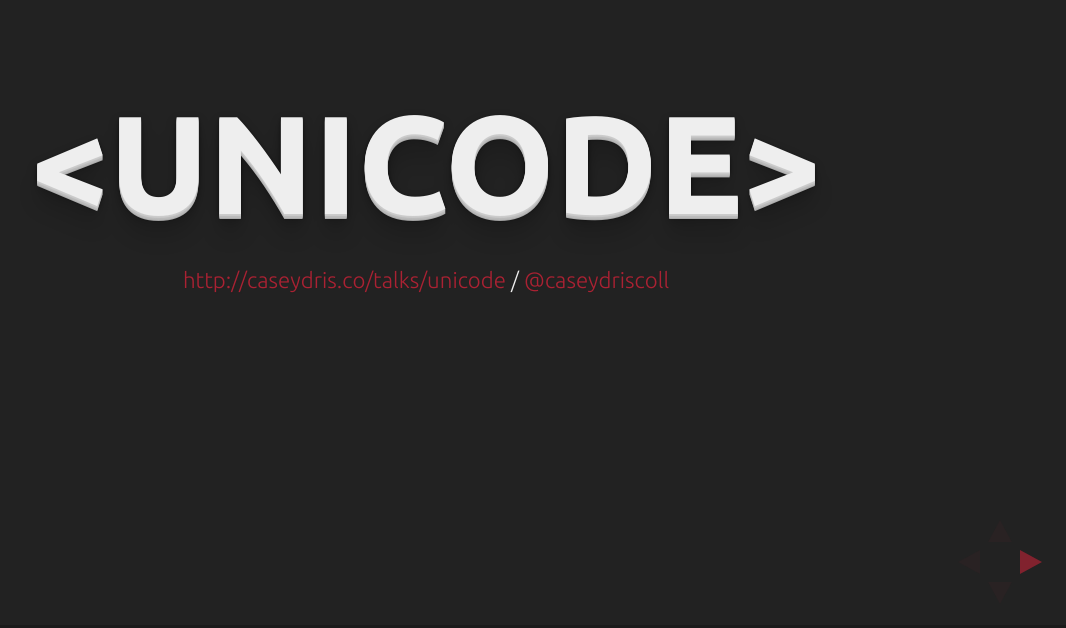
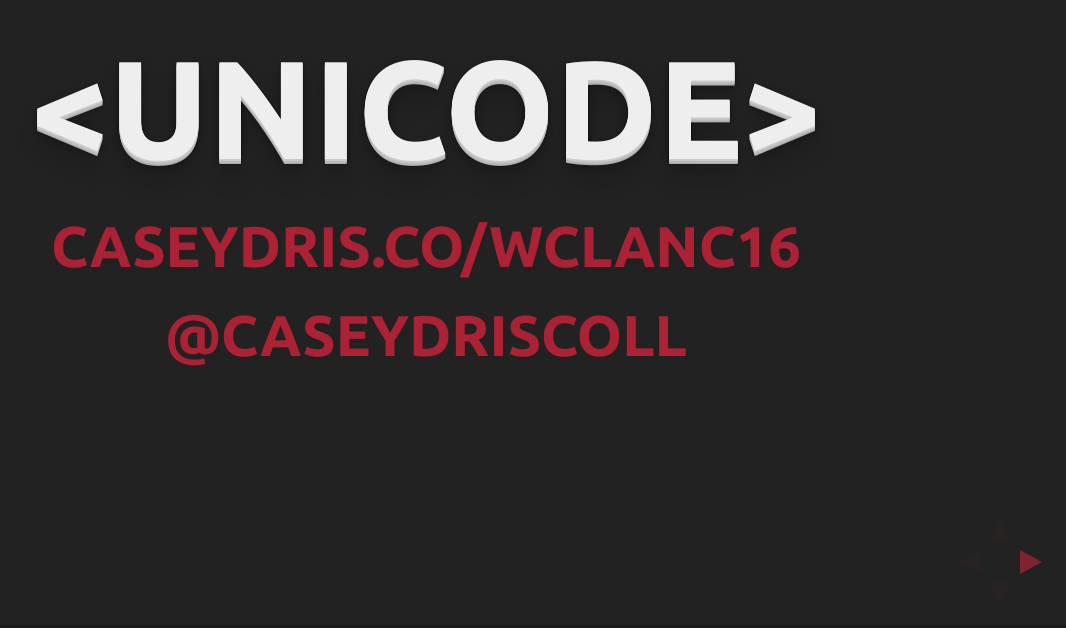
Before and after one commit to caseydriscoll/talks, a plain HTML site: page unicode/index.html in a window 1280 px wide. Shown: the part 172-800 px from the top of the page, without its empty margins (214-1280 px from the left). Drawn offline with Linux system fonts and the light colour scheme.

Commit message:
Refactor title slides

```diff
--- a/unicode/index.html
+++ b/unicode/index.html
@@ -43,11 +43,8 @@
 			<div class="slides">
 				<section>
 					<h1>&lt;UNICODE&gt;</h1>
-					<p>
-						<small>
-							<a href="http://caseydris.co/talks/unicode">http://caseydris.co/talks/unicode</a> /
-							<a href="http://twitter.com/caseydriscoll">@caseydriscoll</a></small>
-					</p>
+					<h3><a href="http://caseydris.co/wclanc16">caseydris.co/wclanc16</a></h3>
+					<h3><a href="http://twitter.com/caseydriscoll" target="_blank">@caseydriscoll</a></h3>
 				</section>
 
 				<section>
@@ -747,16 +744,17 @@ a = 97
 				</section>
 
 				<section>
+					<h2>Aspirational Abstraction</h2>
+				</section>
+
+				<section>
 					<h1>¯\_(ツ)_/¯</h1>
 				</section>
 
 				<section>
 					<h1>&lt;/UNICODE&gt;</h1>
-					<p>
-						<small>
-							<a href="http://caseydris.co/talks/unicode">http://caseydris.co/talks/unicode</a> /
-							<a href="http://twitter.com/caseydriscoll">@caseydriscoll</a></small>
-					</p>
+					<h3><a href="http://caseydris.co/wclanc16">caseydris.co/wclanc16</a></h3>
+					<h3><a href="http://twitter.com/caseydriscoll" target="_blank">@caseydriscoll</a></h3>
 				</section>
 
 			</div>
```
